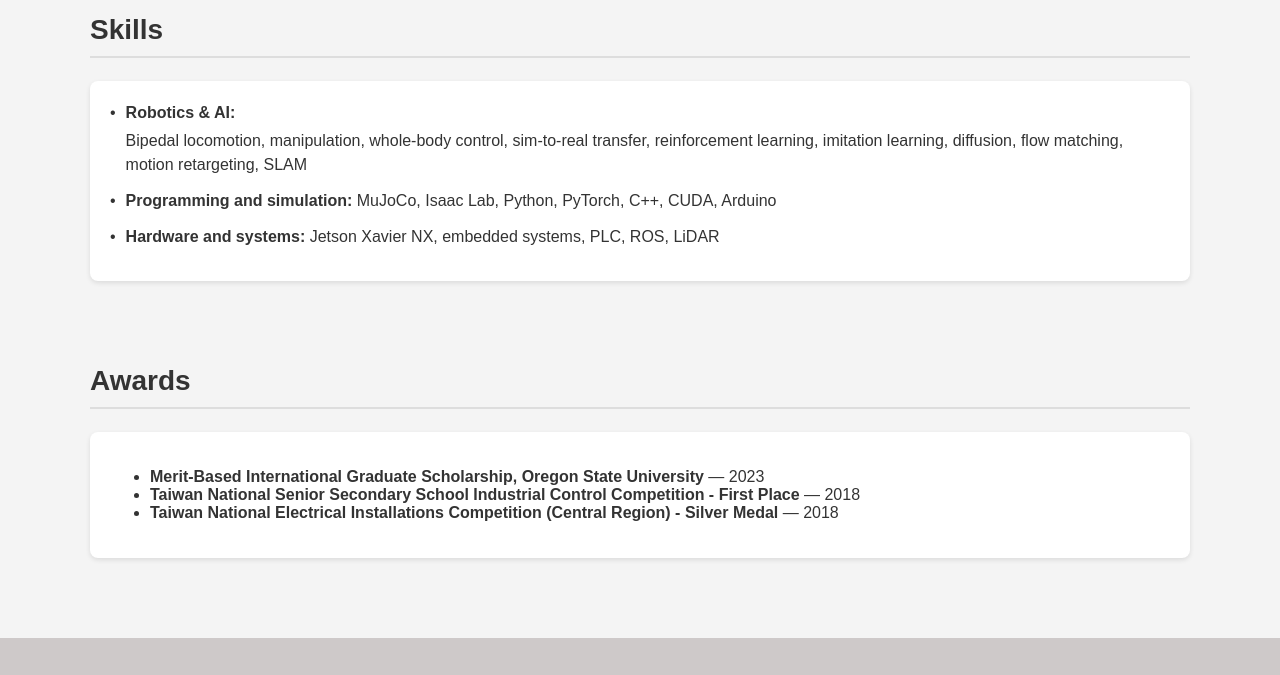
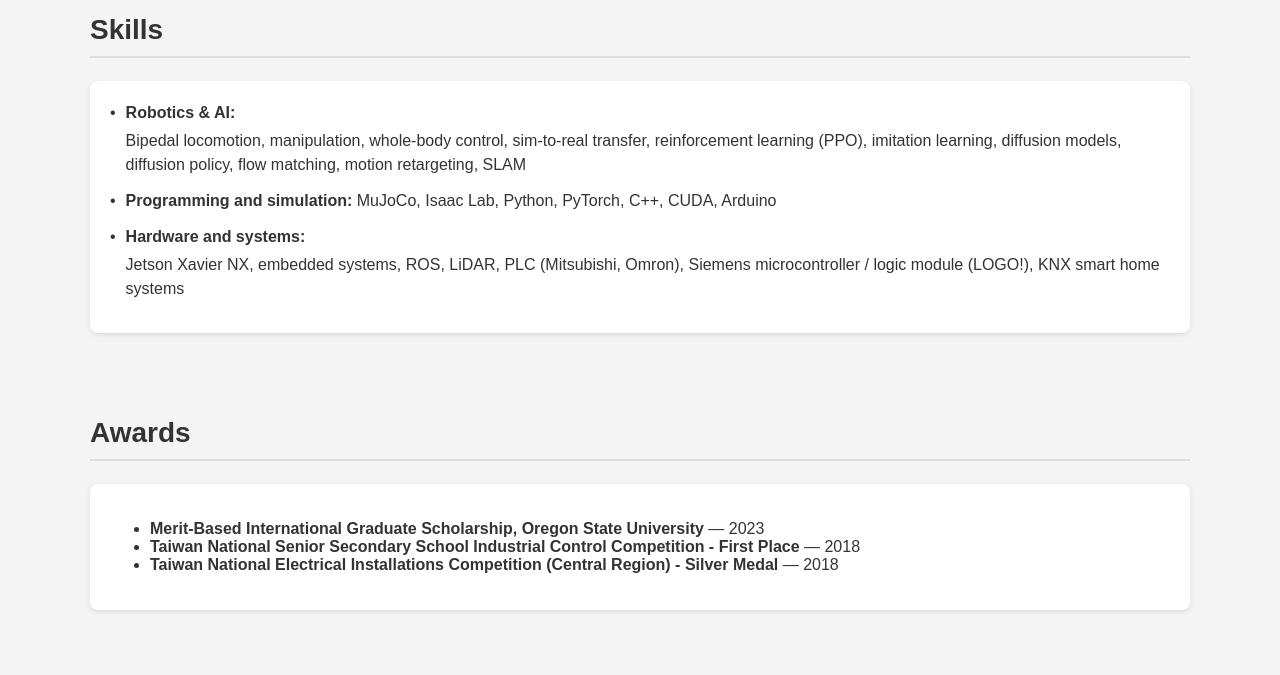
Before and after one commit to KuanChia-Chen/KuanChia-Chen.github.io, a plain HTML site: page index.html in a window 1280 px wide. Shown: the part 2600-3275 px from the top of the page. Drawn offline with Linux system fonts and the light colour scheme.

Commit message:
update skill section

```diff
--- a/index.html
+++ b/index.html
@@ -230,9 +230,9 @@
 <h2>Skills</h2>
 <div class="skills-list">
     <ul>
-        <li class="skills-item skills-item-stacked"><span class="skills-item-body"><strong>Robotics &amp; AI:</strong><span class="skills-detail">Bipedal locomotion, manipulation, whole-body control, sim-to-real transfer, reinforcement learning, imitation learning, diffusion, flow matching, motion retargeting, SLAM</span></span></li>
+        <li class="skills-item skills-item-stacked"><span class="skills-item-body"><strong>Robotics &amp; AI:</strong><span class="skills-detail">Bipedal locomotion, manipulation, whole-body control, sim-to-real transfer, reinforcement learning (PPO), imitation learning, diffusion models, diffusion policy, flow matching, motion retargeting, SLAM</span></span></li>
         <li class="skills-item"><span class="skills-item-body"><strong>Programming and simulation:</strong> MuJoCo, Isaac Lab, Python, PyTorch, C++, CUDA, Arduino</span></li>
-        <li class="skills-item"><span class="skills-item-body"><strong>Hardware and systems:</strong> Jetson Xavier NX, embedded systems, PLC, ROS, LiDAR</span></li>
+        <li class="skills-item skills-item-stacked"><span class="skills-item-body"><strong>Hardware and systems:</strong><span class="skills-detail">Jetson Xavier NX, embedded systems, ROS, LiDAR, PLC (Mitsubishi, Omron), Siemens microcontroller / logic module (LOGO!), KNX smart home systems</span></span></li>
     </ul>
 </div>
 </section>
```
